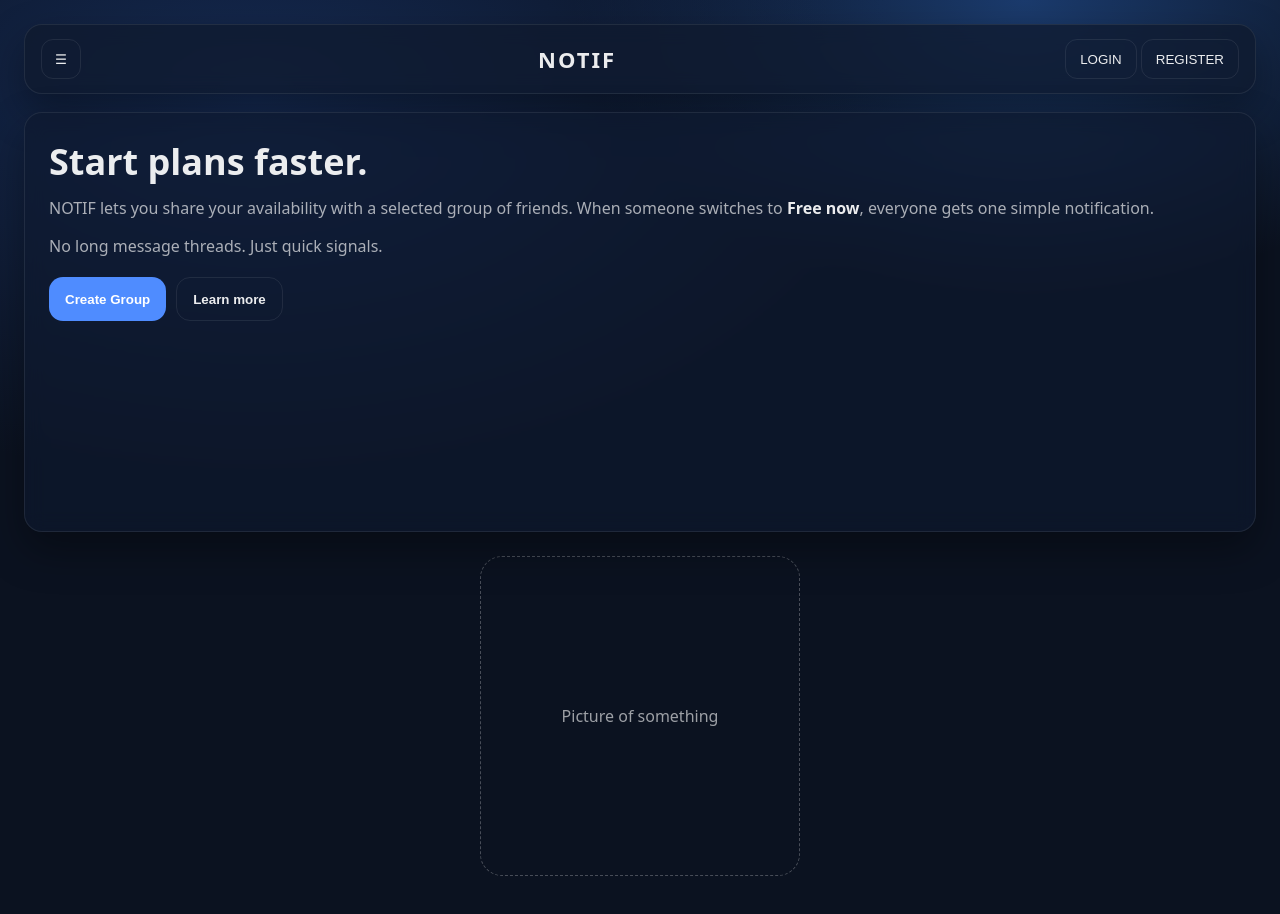
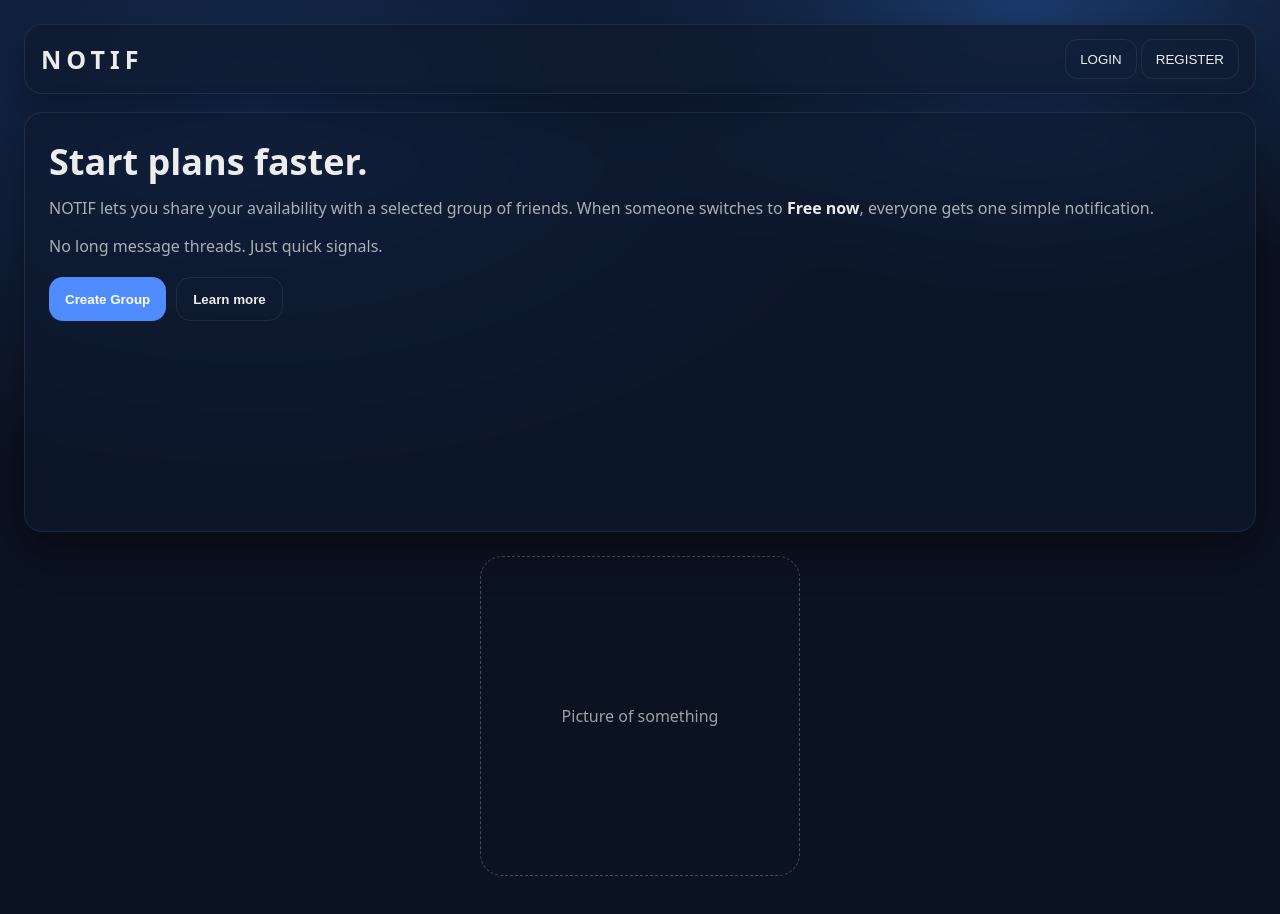
Before and after one commit to Kevinseyy/Notif, a website: page Public/index.html in a window 1280 px wide. Drawn offline with Linux system fonts and the light colour scheme.

Commit message:
Small updates for files

```diff
--- a/Public/index.html
+++ b/Public/index.html
@@ -9,13 +9,13 @@
   <body>
     <div class="page">
         <header class="topbar">
-            <button class="icon-btn" id="gearBtn" arial-label="Open settings menu">
-                ☰
-            </button>
+          <div class="brand">NOTIF</div>
 
-            <div class="brand">NOTIF</div>
+
+
 
             <div class="auth-action">
+
                 <button class="ghost-btn" id="loginBtn">LOGIN</button>
                 <button class="ghost-btn" id="registerBtn">REGISTER</button>
             </div>
@@ -56,6 +56,10 @@
           <button class="primary-btn free-now-btn" id="freeNowBtn">
             Free now
           </button>
+          <button class="primary-btn busy" id="busyBtn">
+            Busy
+          </button>
+
 
           <section class="panel left group-panel">
 
@@ -79,10 +83,7 @@
           <section class="panel right group-actions">
             <div class="group-actions-top">
               <button class="secondary-btn" id="inviteBtn">Invite</button>
-              <button class="secondary-btn" id="statusBtn">Status</button>
             </div>
-
-
           </section>
         </main>
 
--- a/Public/style.css
+++ b/Public/style.css
@@ -35,10 +35,9 @@ body {
 }
 
 .topbar {
-  display: grid;
-  grid-template-columns: 48px 1fr auto;
+  display: flex;
   align-items: center;
-  gap: 12px;
+  justify-content: space-between;
 
   padding: 14px 16px;
   border: 1px solid var(--border);
@@ -49,10 +48,10 @@ body {
 }
 
 .brand {
-  text-align: center;
+  text-align: left;
   font-weight: 800;
-  letter-spacing: 2px;
-  font-size: 22px;
+  letter-spacing: 5px;
+  font-size: 25px;
 }
 
 .auth-actions {
@@ -64,7 +63,7 @@ body {
   height: 40px;
   width: 40px;
   border-radius: 12px;
-  border: 1px solid var(--border);
+  border: 1 solid var(--border);
   background: transparent;
   color: var(--text);
   cursor: pointer;
```
Also changed, not shown: documentation/Readme.md (renamed from MD folders/Readme.md), documentation/api.md (renamed from MD folders/api.md), 1 other file.
